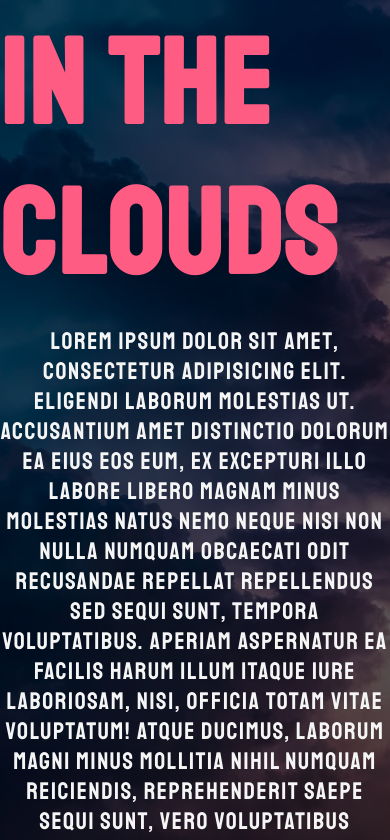
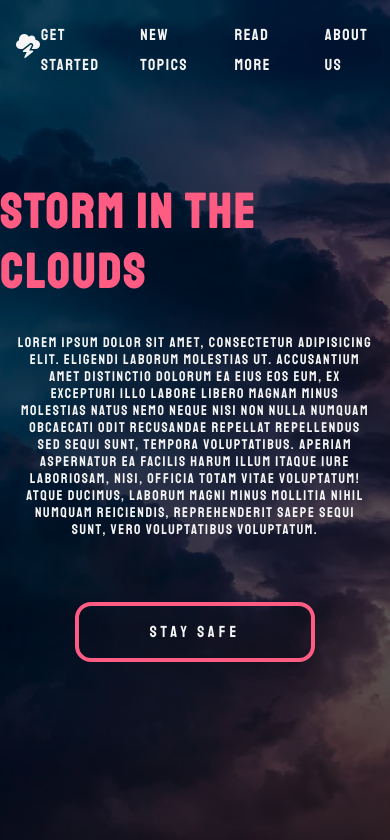
Before and after one commit to DWebdevV1/hero-header, a plain HTML site: page index.html in a window 390 px wide. Shown: the top 840 px of the page. Drawn offline with Linux system fonts and the light colour scheme; a script that the page names is missing.

Commit message:
changes styling header

```diff
--- a/css/media.css
+++ b/css/media.css
@@ -0,0 +1,48 @@
+@media (max-width: 1249px) {
+    .header__content {
+        max-width: 799px;
+    }
+
+    .header__content h1 {
+        font-size: 4.5rem;
+    }
+
+    .header__content p, .header__content button, header nav ul li a {
+        font-size: 1.25rem;
+    }
+
+    .header__content button {
+        width: 15rem
+    }
+}
+
+@media (max-width: 849px) {
+    header nav .logo {
+        font-size: 1.5rem;
+    }
+
+    .header__content {
+        max-width: 449px;
+    }
+
+    .header__content h1 {
+        font-size: 3rem;
+    }
+
+    .header__content p, .header__content button, header nav ul li a {
+        font-size: 1rem;
+    }
+}
+
+@media (max-width: 596px) {
+    header nav {
+        justify-content: space-between;
+        gap: 0;
+        padding: 1rem;
+    }
+
+    .header__content p {
+        font-size: .88rem;
+        padding: 1rem;
+    }
+}
--- a/css/sections.css
+++ b/css/sections.css
@@ -0,0 +1,26 @@
+section {
+    height: 40rem;
+    display: flex;
+    justify-content: center;
+    align-items: center;
+    align-content: center;
+}
+
+section .section__headline {
+    font-size: 5rem;
+}
+
+section:nth-of-type(1), section:nth-of-type(4) {
+    color: var(--secondary-font-color);
+    background-color: var(--primary-color);
+}
+
+section:nth-of-type(2) {
+    color: var(--primary-font-color);
+    background-color: var(--secondary-font-color);
+}
+
+section:nth-of-type(3) {
+    color: var(--primary-font-color);
+    background: var(--secondary-font-color) url("../assets/images/bg_01.jpg") center center/cover no-repeat fixed;
+}
--- a/css/style.css
+++ b/css/style.css
@@ -1,8 +1,5 @@
-@import url('https://fonts.googleapis.com/css2?family=Staatliches&display=swap');
-
-:root {
-    --primary-color: #ff5c83;
-}
+@import "variables.css";
+@import "sections.css";
 
 * {
     margin: 0;
@@ -12,7 +9,7 @@
 }
 
 body {
-    background-color: #000;
+    background-color: var(--secondary-font-color);
 }
 
 .header__overlay {
@@ -21,28 +18,72 @@ body {
     left: 0;
     bottom: 0;
     width: 100%;
-    background-color: #000;
+    background-color: var(--secondary-font-color);
     filter: opacity(.66);
     z-index: 1;
 }
 
 header {
     height: 100vh;
-    background: #000 url("../assets/images/bg_01.jpg") center center/cover no-repeat;
-    color: whitesmoke;
+    background: var(--secondary-font-color) url("../assets/images/bg_01.jpg") center center/cover no-repeat;
+    color: var(--primary-font-color);
     filter: opacity(1);
     flex-direction: column;
     justify-content: center;
     align-items: center;
 }
 
+header nav {
+    position: absolute;
+    z-index: 2;
+    width: 100%;
+    display: flex;
+    justify-content: space-between;
+    align-items: center;
+    align-content: center;
+    padding: 2rem 4rem;
+}
+
+header nav .logo {
+    font-size: 2.5rem;
+}
+
+header nav .logo:hover {
+    color: var(--primary-color);
+    transform: scale(1.5);
+    transition: transform .5s;
+    cursor: pointer;
+}
+
 header nav ul {
     display: flex;
-    gap: 1rem;
+    justify-content: center;
+    gap: 2rem;
+    list-style-type: none;
 }
 
 header nav ul li {
-    font-size: 2rem;
+    font-size: 1.5rem;
+    color: var(--primary-font-color);
+    text-transform: uppercase;
+    letter-spacing: .1rem;
+    font-weight: 100;
+    border: 1px solid transparent;
+}
+
+header nav ul li a {
+    text-decoration: none;
+    color: var(--primary-font-color);
+    transition: border .3s, color .3s;
+    width: 100%;
+    height: 100%;
+}
+
+header nav ul li a:hover {
+    color: var(--primary-color);
+    border-top: 1px solid var(--primary-color);
+    border-bottom: 1px solid var(--primary-color);
+    cursor: pointer;
 }
 
 .header__content {
@@ -82,22 +123,13 @@ header nav ul li {
     letter-spacing: .25rem;
     margin-top: 2rem;
     border-radius: 1rem;
-    color: whitesmoke;
+    color: var(--primary-font-color);
     cursor: pointer;
     transition: background-color, transform .3s;
 }
 
 .header__content button:hover {
     background-color: var(--primary-color);
-    color: black;
+    color: var(--secondary-font-color);
     transform: scale(1.1);
 }
-
-section {
-    height: 699px;
-    background-color: var(--primary-color);
-}
-
-section:nth-of-type(2) {
-    background-color: black;
-}
--- a/css/variables.css
+++ b/css/variables.css
@@ -0,0 +1,7 @@
+@import url('https://fonts.googleapis.com/css2?family=Staatliches&display=swap');
+
+:root {
+    --primary-color: #ff5c83;
+    --primary-font-color: whitesmoke;
+    --secondary-font-color: #000;
+}
--- a/index.html
+++ b/index.html
@@ -8,11 +8,27 @@
     <title>Hero Header - Storm in the clouds</title>
 
     <link rel="stylesheet" href="./css/style.css">
+    <link rel="stylesheet" href="./css/media.css">
+
     <script src="./js/app.js" defer></script>
+
+    <!-- Font awesome CDN -->
+    <link rel="stylesheet" href="https://cdnjs.cloudflare.com/ajax/libs/font-awesome/6.1.1/css/all.min.css"
+          integrity="sha512-KfkfwYDsLkIlwQp6LFnl8zNdLGxu9YAA1QvwINks4PhcElQSvqcyVLLD9aMhXd13uQjoXtEKNosOWaZqXgel0g=="
+          crossorigin="anonymous" referrerpolicy="no-referrer" />
 </head>
 <body>
     <header>
         <div class="header__overlay"></div>
+        <nav>
+            <div class="logo"><i class="fa-solid fa-cloud-bolt"></i></div>
+            <ul>
+                <li><a href="#get-started">Get started</a></li>
+                <li><a href="#new-topics">New Topics</a></li>
+                <li><a href="#read-more">Read More</a></li>
+                <li><a href="#about-us">About Us</a></li>
+            </ul>
+        </nav>
         <div class="header__content">
             <h1>Storm in the clouds</h1>
             <p>Lorem ipsum dolor sit amet, consectetur adipisicing elit.
@@ -25,7 +41,17 @@
             <button type="button">stay safe</button>
         </div>
     </header>
-    <section></section>
-    <section></section>
+    <section id="get-started">
+        <h1 class="section__headline">Get started</h1>
+    </section>
+    <section id="new-topics">
+        <h1 class="section__headline">New Topics</h1>
+    </section>
+    <section id="read-more">
+        <h1 class="section__headline">Read More</h1>
+    </section>
+    <section id="about-us">
+        <h1 class="section__headline">About Us</h1>
+    </section>
 </body>
 </html>
--- a/js/app.js
+++ /dev/null
@@ -1 +0,0 @@
-console.log('App works...');
```
